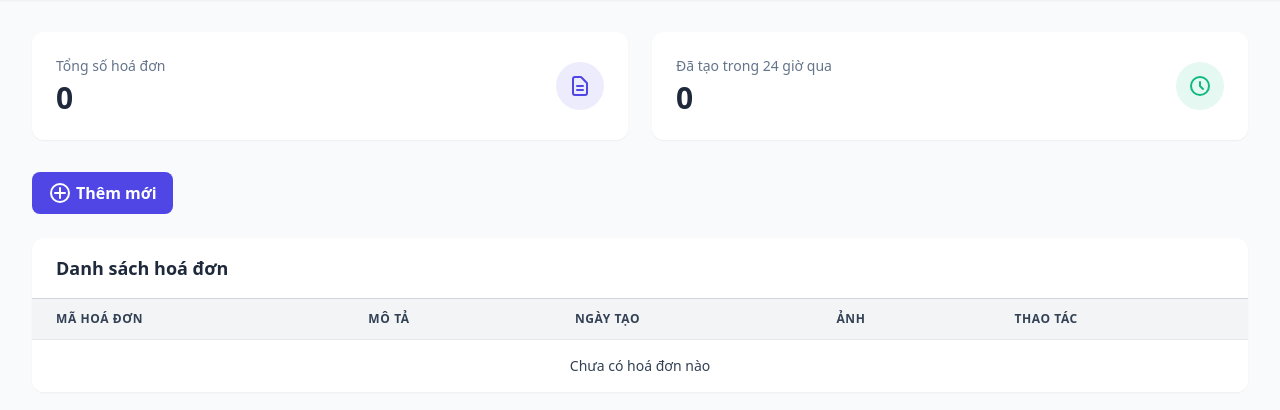
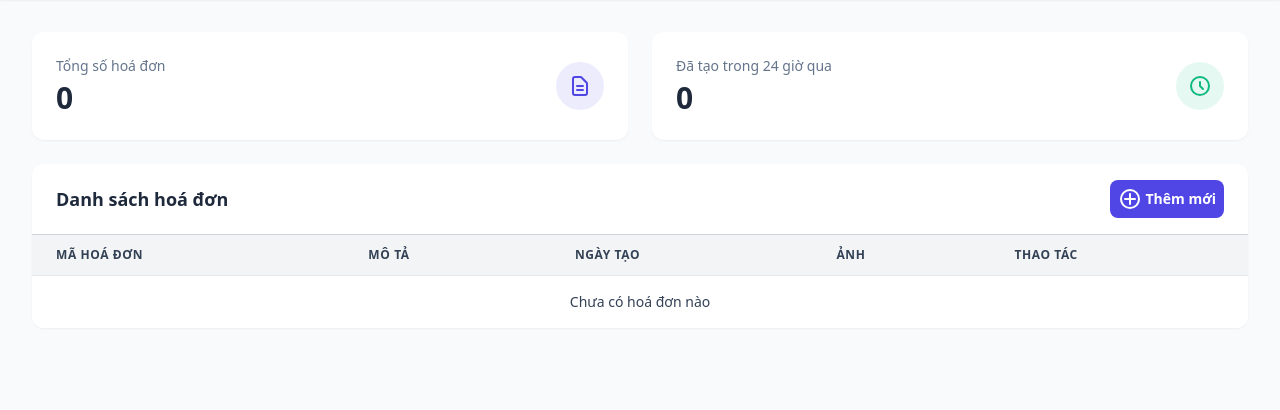
Before and after one commit to q2kit/tracuu, a Django app: page /dashboard/ in a window 1280 px wide. Shown: the part 51-461 px from the top of the page. Run offline with Django 5.2, Linux system fonts and the light colour scheme; the visitor is signed in with stand-in values (Sample User, id 1); data that the repository does not hold is empty; some libraries are stand-ins or nearby versions.

Commit message:
feat: new ui

```diff
--- a/assets/build/main.css
+++ b/assets/build/main.css
@@ -1352,20 +1352,17 @@ html {
 .hidden {
   display: none;
 }
+.\!h-\[38px\] {
+  height: 38px !important;
+}
 .\!h-\[40px\] {
   height: 40px !important;
 }
-.\!h-\[42px\] {
-  height: 42px !important;
-}
 .h-12 {
   height: 3rem;
 }
 .h-4 {
   height: 1rem;
-}
-.h-5 {
-  height: 1.25rem;
 }
 .h-6 {
   height: 1.5rem;
@@ -1403,9 +1400,6 @@ html {
 }
 .w-12 {
   width: 3rem;
-}
-.w-5 {
-  width: 1.25rem;
 }
 .w-6 {
   width: 1.5rem;
@@ -1698,6 +1692,10 @@ html {
   padding-top: 0.5rem !important;
   padding-bottom: 0.5rem !important;
 }
+.px-2 {
+  padding-left: 0.5rem;
+  padding-right: 0.5rem;
+}
 .px-3 {
   padding-left: 0.75rem;
   padding-right: 0.75rem;
@@ -2004,6 +2002,22 @@ html {
 }
 @media (min-width: 640px) {
 
+  .sm\:flex {
+    display: flex;
+  }
+
+  .sm\:table-cell {
+    display: table-cell;
+  }
+
+  .sm\:grid-cols-2 {
+    grid-template-columns: repeat(2, minmax(0, 1fr));
+  }
+
+  .sm\:justify-between {
+    justify-content: space-between;
+  }
+
   .sm\:px-6 {
     padding-left: 1.5rem;
     padding-right: 1.5rem;
@@ -2011,11 +2025,23 @@ html {
 }
 @media (min-width: 768px) {
 
+  .md\:table-cell {
+    display: table-cell;
+  }
+
+  .md\:hidden {
+    display: none;
+  }
+
   .md\:grid-cols-2 {
     grid-template-columns: repeat(2, minmax(0, 1fr));
   }
 }
 @media (min-width: 1024px) {
+
+  .lg\:table-cell {
+    display: table-cell;
+  }
 
   .lg\:px-8 {
     padding-left: 2rem;
--- a/src/templates/components/base/close_button.html
+++ b/src/templates/components/base/close_button.html
@@ -1,10 +1,10 @@
 <button
   type="button"
-  class="inline-flex items-center justify-center rounded-full h-8 w-8 text-slate-500 hover:text-slate-700 hover:bg-slate-100 focus:outline-none focus:ring-2 focus:ring-primary focus:ring-offset-2 {{ class|default:'' }}"
+  class="inline-flex items-center justify-center rounded-full w-[40px] h-[40px] text-slate-500 hover:text-slate-700 hover:bg-slate-100 focus:outline-none focus:ring-2 focus:ring-primary focus:ring-offset-2 {{ class|default:'' }}"
   aria-label="{{ aria_label|default:'Đóng' }}"
   {% if on_click %}@click="{{ on_click }}"{% endif %}
 >
-  <svg class="h-5 w-5" xmlns="http://www.w3.org/2000/svg" fill="none" viewBox="0 0 24 24" stroke="currentColor" stroke-width="1.5">
+  <svg class="w-6 h-6" xmlns="http://www.w3.org/2000/svg" fill="none" viewBox="0 0 24 24" stroke="currentColor" stroke-width="1.5">
     <path stroke-linecap="round" stroke-linejoin="round" d="M6 18L18 6M6 6l12 12" />
   </svg>
 </button>
--- a/src/templates/components/base/header.html
+++ b/src/templates/components/base/header.html
@@ -1,13 +1,11 @@
 <header class="bg-white shadow-sm sticky top-0 z-50 border-b border-gray-100">
   <div class="max-w-7xl mx-auto px-4 sm:px-6 lg:px-8">
-    <div class="h-[50px] flex justify-between items-center py-2">
-      <div>
-        <a href="/">
-          <h1 class="text-2xl font-bold text-primary">Tra cứu hoá đơn 24/7</h1>
-        </a>
-      </div>
+    <div class="h-[50px] flex justify-end sm:justify-between items-center py-2">
+      <a href="/" class="hidden sm:flex items-center gap-2">
+        <h1 class="text-2xl font-bold text-primary">Tra cứu hoá đơn 24/7</h1>
+      </a>
       <div class="flex items-center gap-2">
-        <div class="text-md font-medium text-slate-700">Xin chào, <span class="text-primary">{{ user.username }}</span></div>
+        <div class="font-medium text-slate-700">Xin chào, <span class="text-primary">{{ user.username }}</span></div>
         <a href="/" title="Truy cập trang tra cứu">
           {% include "components/form/icon_button.html" with icon="components/icons/search.html" type="button" class="h-[40px] w-[40px] p-0 bg-none hover:text-primary" %}
         </a>
--- a/src/templates/components/dashboard/receipts_table.html
+++ b/src/templates/components/dashboard/receipts_table.html
@@ -1,39 +1,42 @@
 <div class="bg-white rounded-xl shadow-sm overflow-hidden mt-2">
-  <div class="px-6 py-4 border-b border-gray-300">
+  <div class="px-6 py-4 border-b border-gray-300 flex items-center justify-between gap-2">
     <h2 class="text-lg font-semibold text-slate-800">Danh sách hoá đơn</h2>
+    {% include "components/form/text_button.html" with icon="components/icons/add.html" text="Thêm mới" class="!w-fit !h-[38px] px-2 text-sm" on_click="openAddForm" %}
   </div>
 
+  {% with th_class="px-6 py-3 text-left text-xs text-nowrap font-bold text-slate-700 uppercase tracking-wider" td_class="px-6 py-4 whitespace-nowrap text-sm text-slate-700" %}
     <div class="overflow-x-auto">
       <table class="w-full">
         <thead class="bg-gray-100 border-b border-gray-300">
           <tr>
-          <th class="px-6 py-3 text-left text-xs text-nowrap font-bold text-slate-700 uppercase tracking-wider">Mã hoá đơn</th>
-          <th class="px-6 py-3 text-left text-xs text-nowrap font-bold text-slate-700 uppercase tracking-wider">Mô tả</th>
-          <th class="px-6 py-3 text-left text-xs text-nowrap font-bold text-slate-700 uppercase tracking-wider">Ngày tạo</th>
-          <th class="px-6 py-3 text-left text-xs text-nowrap font-bold text-slate-700 uppercase tracking-wider">Ảnh</th>
-          <th class="px-6 py-3 text-left text-xs text-nowrap font-bold text-slate-700 uppercase tracking-wider">Thao tác</th>
+            <th class="{{ th_class }}">Mã hoá đơn</th>
+            <th class="{{ th_class }} hidden lg:table-cell">Mô tả</th>
+            <th class="{{ th_class }} hidden sm:table-cell">Ngày tạo</th>
+            <th class="{{ th_class }} hidden md:table-cell">Ảnh</th>
+            <th class="{{ th_class }}">Thao tác</th>
           </tr>
         </thead>
         <tbody class="bg-white divide-y divide-gray-200">
           <template x-if="receipts.length === 0">
             <tr>
-            <td colspan="5" class="px-6 py-4 whitespace-nowrap text-sm text-slate-700 text-center">Chưa có hoá đơn nào</td>
+              <td colspan="5" class="{{ td_class }} text-center">Chưa có hoá đơn nào</td>
             </tr>
           </template>
 
           <template x-for="item in receipts" :key="item.id">
             <tr class="odd:bg-slate-50 hover:bg-slate-100 transition-colors">
-            <td class="px-6 py-4 whitespace-nowrap text-sm text-slate-700 font-medium" x-text="item.code"></td>
+              <td class="{{ td_class }} font-medium" x-text="item.code"></td>
               <td
-              class="px-6 py-4 whitespace-nowrap text-sm text-slate-700 overflow-hidden text-ellipsis max-w-xs"
+                class="{{ td_class }} overflow-hidden text-ellipsis max-w-xs hidden lg:table-cell"
                 x-text="item.description || '-' "
                 :title="item.description"
               ></td>
-            <td class="px-6 py-4 whitespace-nowrap text-sm text-slate-700" x-text="item.created_at"></td>
-            <td class="px-6 py-4 whitespace-nowrap text-sm text-slate-700">
+              <td class="{{ td_class }} hidden sm:table-cell" x-text="item.created_at"></td>
+              <td class="{{ td_class }} hidden md:table-cell">
                 <button class="text-primary font-medium hover:underline" @click="openImageModal(item.image_url)" x-text="item.image_name"></button>
               </td>
-            <td class="px-6 py-4 whitespace-nowrap text-sm text-slate-700">
+              <td class="{{ td_class }}">
+                {% include "components/form/icon_button.html" with icon="components/icons/image.html" on_click="openImageModal(item.image_url)" class="hover:text-primary block md:hidden" %}
                 {% include "components/form/icon_button.html" with icon="components/icons/edit.html" on_click="openEditForm(item)" class="text-slate-700 hover:text-primary" %}
                 {% include "components/form/icon_button.html" with icon="components/icons/delete.html" on_click="deleteReceipt(item.id)" class="text-slate-700 hover:text-error" %}
               </td>
@@ -42,4 +45,5 @@
         </tbody>
       </table>
     </div>
+  {% endwith %}
 </div>
--- a/src/templates/components/dashboard/stats.html
+++ b/src/templates/components/dashboard/stats.html
@@ -1,4 +1,4 @@
-<div class="grid grid-cols-1 md:grid-cols-2 gap-6">
+<div class="grid grid-cols-1 sm:grid-cols-2 gap-6">
   <div class="bg-white rounded-xl p-6 shadow-sm">
     <div class="flex items-center justify-between">
       <div>
--- /dev/null
+++ b/src/templates/components/icons/image.html
@@ -0,0 +1,5 @@
+<div class="w-6 h-6 inline-block">
+  <svg xmlns="http://www.w3.org/2000/svg" width="100%" height="100%" viewBox="-10 -226 468 468">
+    <path d="M64-168c-9 0-16 7-16 16v320c0 9 7 16 16 16h320c9 0 16-7 16-16v-320c0-9-7-16-16-16H64zM0-152c0-35 29-64 64-64h320c35 0 64 29 64 64v320c0 35-29 64-64 64H64c-35 0-64-29-64-64v-320zm128 32c18 0 32 14 32 32s-14 32-32 32-32-14-32-32 14-32 32-32zm136 72c9 0 16 5 21 12l80 136c4 7 4 16 0 24-4 7-12 12-21 12H104c-9 0-17-5-21-13s-4-17 1-25l56-80c5-6 12-10 20-10s15 4 20 10l17 25 46-79c5-7 13-12 21-12z" fill="currentColor"/>
+  </svg>
+</div>
--- a/src/templates/dashboard.html
+++ b/src/templates/dashboard.html
@@ -15,8 +15,6 @@
       </div>
 
       {% include "components/dashboard/stats.html" %}
-
-      {% include "components/form/text_button.html" with icon="components/icons/add.html" text="Thêm mới" class="!w-fit !h-[42px] px-4 mt-4" on_click="openAddForm" %}
 
       {% include "components/dashboard/receipts_table.html" %}
     </main>
```
Lines whose indentation alone changed are shown as unchanged.
